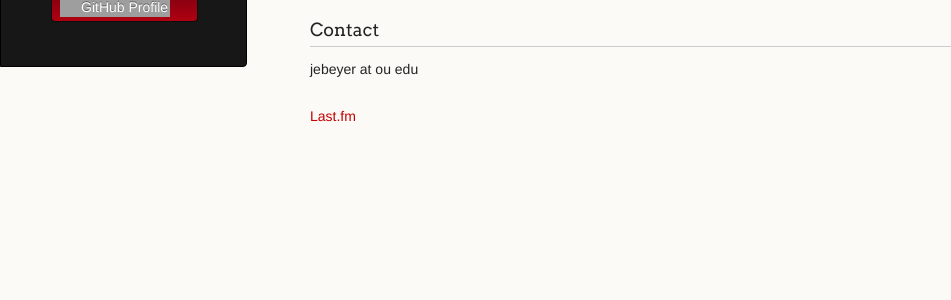
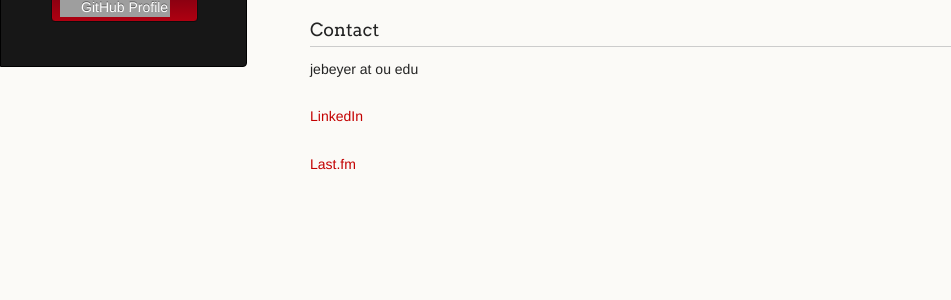
Before and after one commit to jebeyer/jebeyer.github.io, a Jekyll site: the page built from about.md, in a window 1280 px wide. Shown: the part 324-624 px from the top of the page, without its empty margins (0-951 px from the left). Built offline with Jekyll 4.4.1, drawn with Linux system fonts in a browser that asks for light colours; a script that is not in the unit is left out; our own code applies the rules of GitHub Pages for plain Markdown files; grey boxes are pictures that could not be loaded.

Commit message:
added linkedin link to about page

```diff
--- a/about.md
+++ b/about.md
@@ -18,4 +18,6 @@ I am a graduate student in mathematics, beginning in Fall 2019 at the University
 
 jebeyer at ou edu
 
+[LinkedIn](www.linkedin.com/in/james-beyer-72558767)
+
 [Last.fm](https://www.last.fm/user/blahquaker)
```
